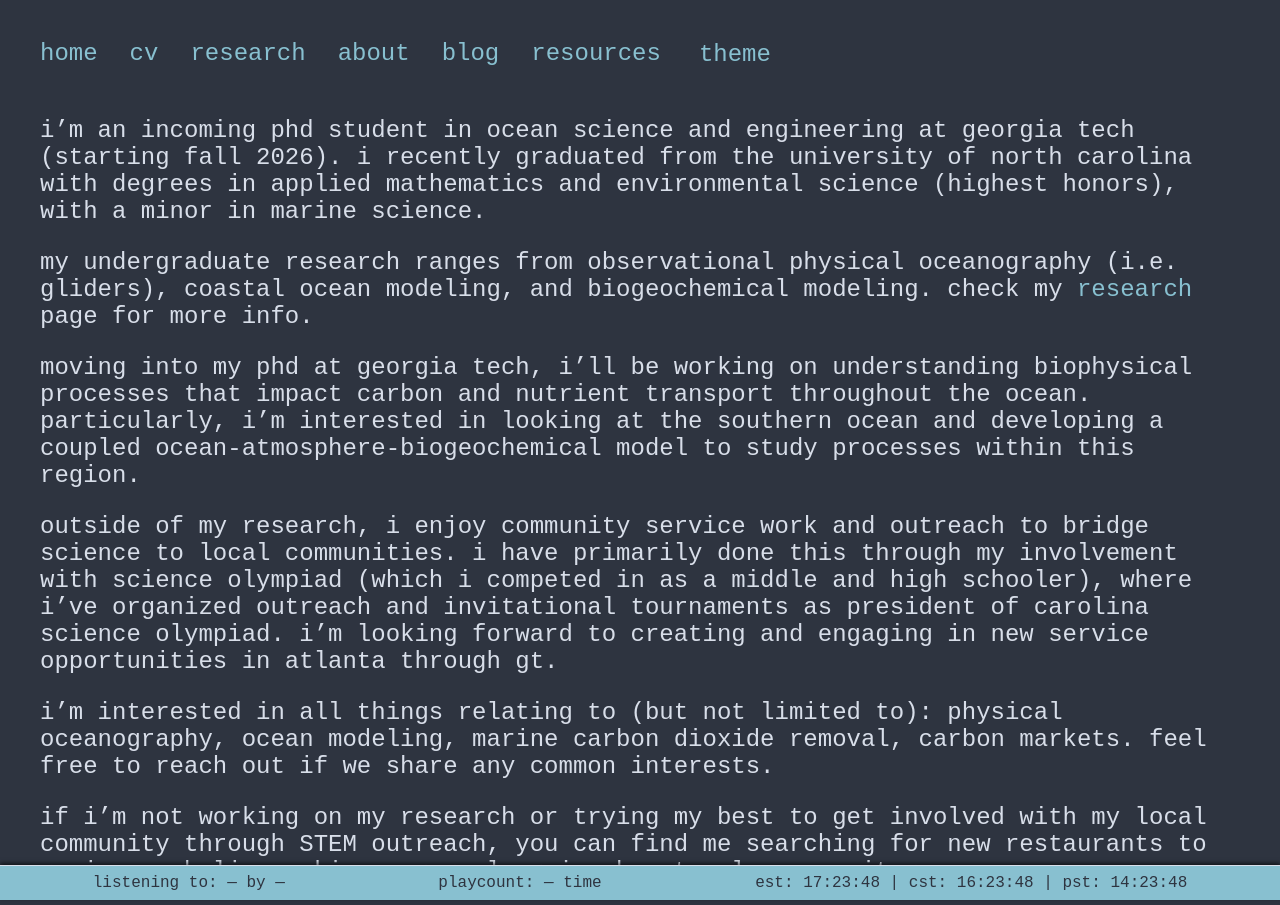
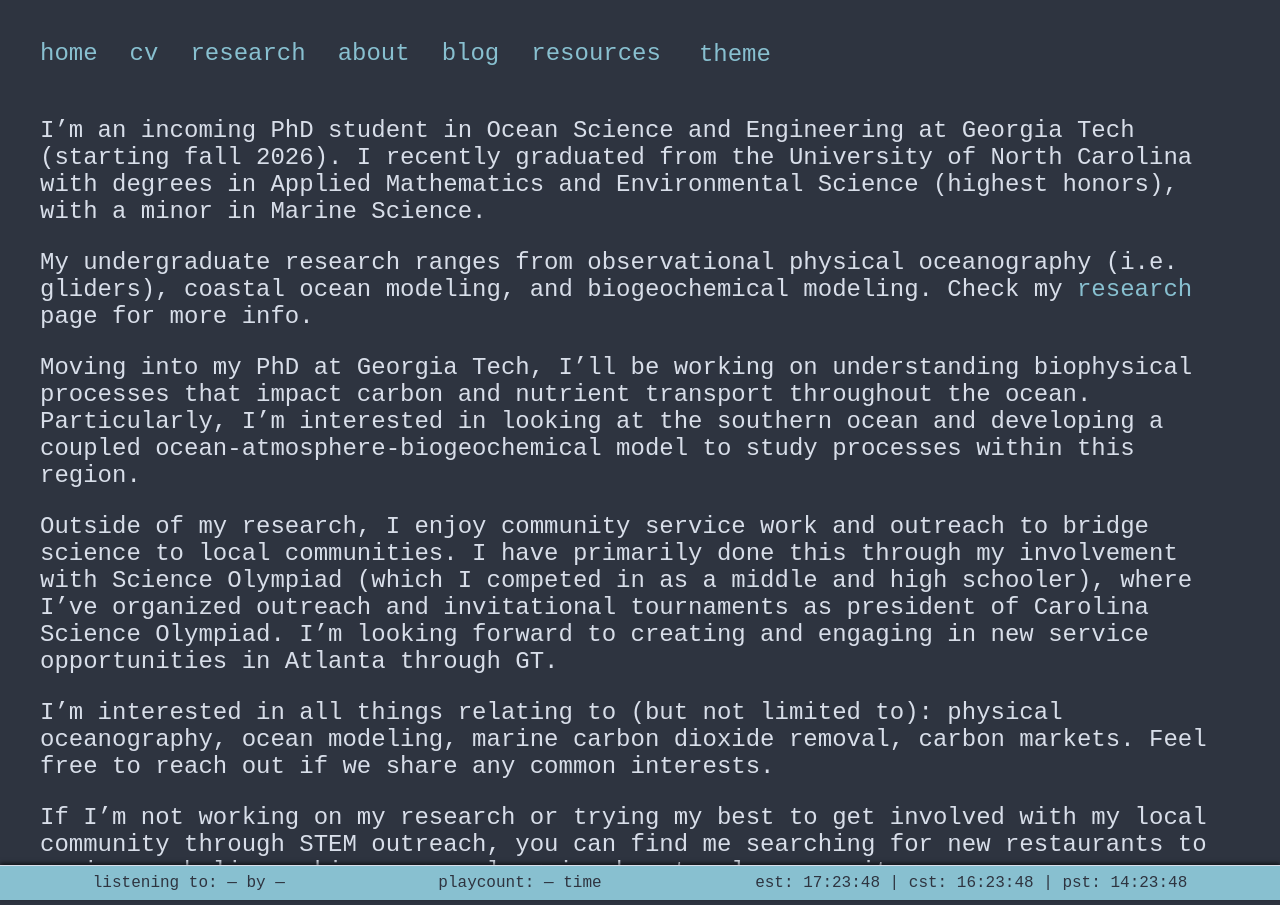
Before and after one commit to vhi3u/vhi3u.github.io, a Jekyll site: the page built from about.md, in a window 1280 px wide, cut to the strip 0-905 px from the top of the page. Built offline with Jekyll 4.4.1, drawn with Linux system fonts in a browser that asks for light colours; a style sheet for code colours, icons or effects is not loaded.

Commit message:
no more lowercase...

```diff
--- a/about.md
+++ b/about.md
@@ -4,17 +4,17 @@ title: "about"
 permalink: /about/
 ---
 
-i'm an incoming phd student in ocean science and engineering at georgia tech (starting fall 2026). i recently graduated from the university of north carolina with degrees in applied mathematics and environmental science (highest honors), with a minor in marine science.
+I'm an incoming PhD student in Ocean Science and Engineering at Georgia Tech (starting fall 2026). I recently graduated from the University of North Carolina with degrees in Applied Mathematics and Environmental Science (highest honors), with a minor in Marine Science.
 
-my undergraduate research ranges from observational physical oceanography (i.e. gliders), coastal ocean modeling, and biogeochemical modeling. check my [research](/research/) page for more info.
+My undergraduate research ranges from observational physical oceanography (i.e. gliders), coastal ocean modeling, and biogeochemical modeling. Check my [research](/research/) page for more info.
 
-moving into my phd at georgia tech, i'll be working on understanding biophysical processes that impact carbon and nutrient transport throughout the ocean. particularly, i'm interested in looking at the southern ocean and developing a coupled ocean-atmosphere-biogeochemical model to study processes within this region.
+Moving into my PhD at Georgia Tech, I'll be working on understanding biophysical processes that impact carbon and nutrient transport throughout the ocean. Particularly, I'm interested in looking at the southern ocean and developing a coupled ocean-atmosphere-biogeochemical model to study processes within this region.
 
-outside of my research, i enjoy community service work and outreach to bridge science to local communities. i have primarily done this through my involvement with science olympiad (which i competed in as a middle and high schooler), where i've organized outreach and invitational tournaments as president of carolina science olympiad. i'm looking forward to creating and engaging in new service opportunities in atlanta through gt.
+Outside of my research, I enjoy community service work and outreach to bridge science to local communities. I have primarily done this through my involvement with Science Olympiad (which I competed in as a middle and high schooler), where I've organized outreach and invitational tournaments as president of Carolina Science Olympiad. I'm looking forward to creating and engaging in new service opportunities in Atlanta through GT.
 
-i'm interested in all things relating to (but not limited to): physical oceanography, ocean modeling, marine carbon dioxide removal, carbon markets. feel free to reach out if we share any common interests.
+I'm interested in all things relating to (but not limited to): physical oceanography, ocean modeling, marine carbon dioxide removal, carbon markets. Feel free to reach out if we share any common interests.
 
-if i'm not working on my research or trying my best to get involved with my local community through STEM outreach, you can find me searching for new restaurants to review on beli, cooking, or re-learning how to play my guitar.
+If I'm not working on my research or trying my best to get involved with my local community through STEM outreach, you can find me searching for new restaurants to review on beli, cooking, or re-learning how to play my guitar.
 
 
 <iframe data-testid="embed-iframe" style="border-radius:12px" src="https://open.spotify.com/embed/playlist/4438JKohTfl2qRJxhIqSEB?utm_source=generator" width="100%" height="352" frameBorder="0" allowfullscreen="" allow="autoplay; clipboard-write; encrypted-media; fullscreen; picture-in-picture" loading="lazy"></iframe>
```
Also changed, not shown: index.md (+5 -5 lines), research.md (+11 -11 lines), _includes/modeline.html (indentation only).
